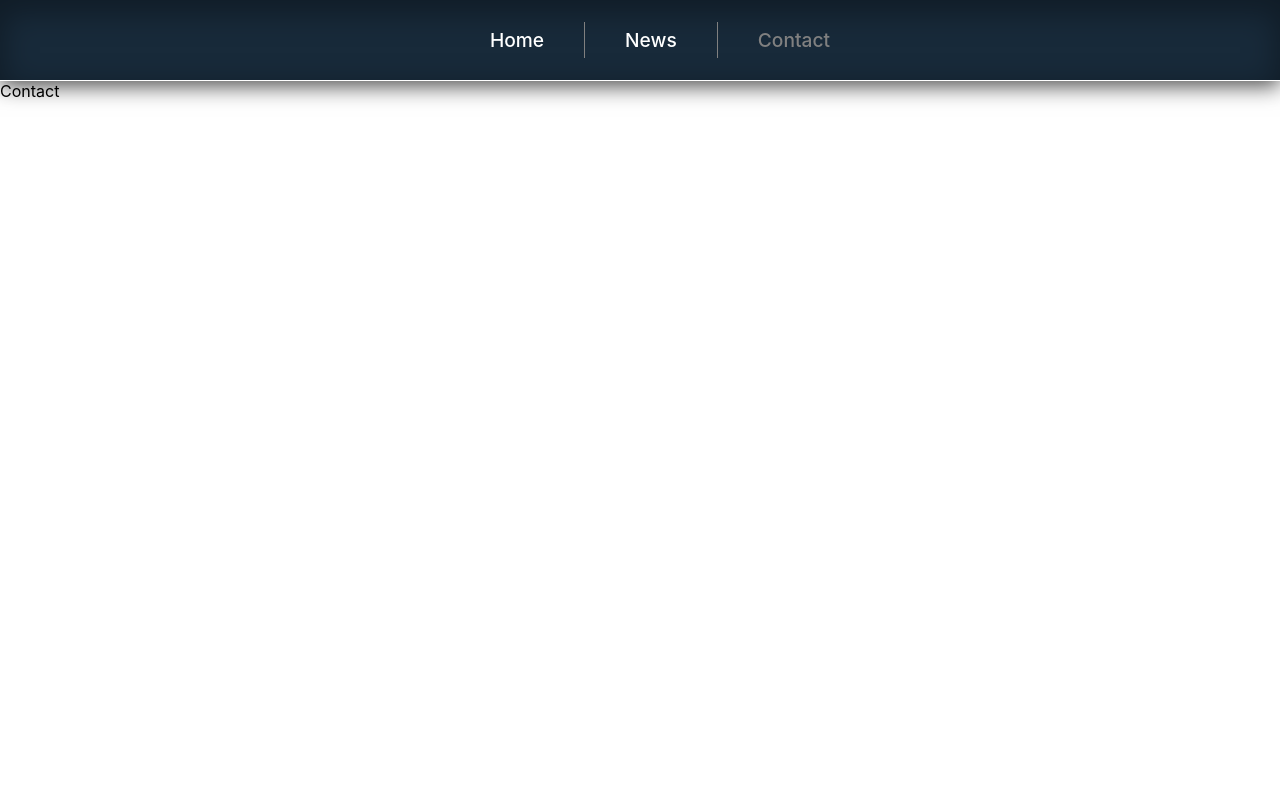
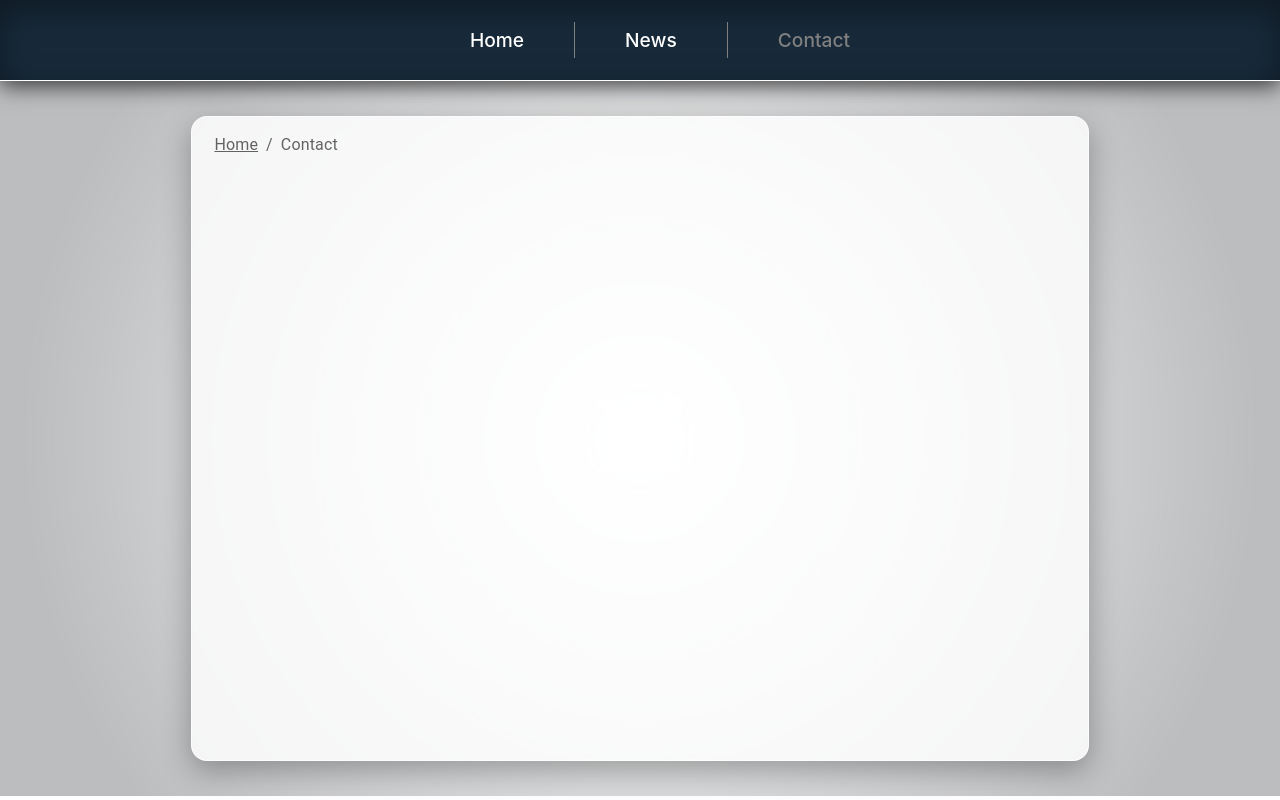
Before and after one commit to Miicy/news-feature, a React (Create React App) app: page /contact in a window 1280 px wide. Built offline with nearby package versions, Linux system fonts and the light colour scheme.

Commit message:
page layout, and breadcrumbs added

```diff
--- a/src/App.css
+++ b/src/App.css
@@ -1,6 +1,7 @@
 .App {
 	text-align: center;
 	margin: 0;
+	height: 100vh;
 }
 .body {
 	font-family: "montserrat";
@@ -8,5 +9,37 @@
 
 .hover:hover {
 	color: grey;
-  transition: "color 0.3s",
+	transition: "color 0.3s";
 }
+
+.pageCover {
+	height: calc(100vh - 85px);
+	width: 100%;
+	background-image: url("./media/gradient.jpg");
+	margin: 0;
+	background-size: cover;
+	background-repeat: no-repeat;
+	background-position: center;
+	position: relative;
+	display: flex;
+	justify-content: center;
+	align-items: center;
+	z-index: 1;
+}
+
+.pageContainer {
+	margin-top: 5%;
+	margin-bottom: 5%;
+	position: absolute;
+	width: 70%;
+	min-width: 300px;
+	height: 90%;
+	/* height: auto; */
+	background-color: rgba(255, 255, 255, 0.83);
+	border-radius: 16px;
+	border: 1px solid rgba(255, 255, 255, 0.73);
+	box-shadow: 0 10px 30px rgba(0, 0, 0, 0.3);
+	display: flex;
+	justify-content: center;
+	z-index: 10;
+}
--- a/src/App.js
+++ b/src/App.js
@@ -15,11 +15,15 @@ function App() {
 		<ThemeProvider theme={theme}>
 			<BrowserRouter>
 				<Header />
-				<Routes>
-					<Route path="/*" element={<Home />} />
-					<Route path="/news" element={<News />} />
-					<Route path="/contact" element={<Contact />} />
-				</Routes>
+				<div className="pageCover">
+					<div className="pageContainer">
+						<Routes>
+							<Route path="/*" element={<Home />} />
+							<Route path="/news" element={<News />} />
+							<Route path="/contact" element={<Contact />} />
+						</Routes>
+					</div>
+				</div>
 				{/* <LoadingModal />
 				<NotificationContainer /> */}
 			</BrowserRouter>
--- a/src/components/common/ModalMenu.js
+++ b/src/components/common/ModalMenu.js
@@ -8,7 +8,7 @@ function ModalMenu({ headerStyles, menuOpen, toggleMenu }) {
 		container: {
 			marginTop: "0",
 			backgroundColor: "#455059",
-			height: "calc(100vh - 120px)",
+			height: "calc(100vh - 85px)",
 			width: "100%",
 			boxShadow: "inset 0px 5px 31px 3px rgba(0,0,0,0.34)",
 		},
--- a/src/components/layout/Header.js
+++ b/src/components/layout/Header.js
@@ -42,7 +42,7 @@ function Header() {
 		},
 		navLi: {
 			display: "inline-block",
-			margin: "0 40px",
+			margin: "0 50px",
 			cursor: "pointer",
 			color: "white",
 			fontWeight: "450",
@@ -66,7 +66,7 @@ function Header() {
             height:"100%",
             width:"100%",
 			position: "absolute",
-			marginTop: "120px",
+			marginTop: "125px",
             zIndex: 1,
 
 		},
--- a/src/pages/Contact.js
+++ b/src/pages/Contact.js
@@ -1,9 +1,31 @@
-import React from 'react'
+import { Breadcrumbs, useMediaQuery } from "@mui/material";
+import Link from "@mui/material/Link";
+import { isMobile } from "react-device-detect";
 
 function Contact() {
-  return (
-    <div>Contact</div>
-  )
+  const isScreenSmall = useMediaQuery("(max-width: 500px)");
+
+	const contactPageStyles = {
+		container: {
+			width: "95%",
+		},
+    breadcrumbs:{
+      width: "100%",
+      display: "flex",
+      justifyContent: (isScreenSmall || isMobile) ? "center" : "initial"
+    }
+	};
+	return (
+		<div style={contactPageStyles.container}>
+			<div style={contactPageStyles.breadcrumbs}>
+				<Breadcrumbs aria-label="breadcrumb">
+					<Link color="inherit" href="/">
+						Home
+					</Link>
+					<p color="textPrimary">Contact</p>
+				</Breadcrumbs>
+			</div>
+		</div>
+	);
 }
-
-export default Contact
+export default Contact;
--- a/src/pages/News.js
+++ b/src/pages/News.js
@@ -1,9 +1,31 @@
-import React from 'react'
+import { Breadcrumbs, useMediaQuery } from "@mui/material";
+import Link from "@mui/material/Link";
+import { isMobile } from "react-device-detect";
 
 function News() {
-  return (
-    <div>News</div>
-  )
+	const isScreenSmall = useMediaQuery("(max-width: 500px)");
+	const newsPageStyles = {
+		container: {
+			width: "95%",
+		},
+		breadcrumbs: {
+			width: "100%",
+			display: "flex",
+			justifyContent: isScreenSmall || isMobile ? "center" : "initial",
+		},
+	};
+	return (
+		<div style={newsPageStyles.container}>
+			<div style={newsPageStyles.breadcrumbs}>
+				<Breadcrumbs aria-label="breadcrumb">
+					<Link color="inherit" href="/">
+						Home
+					</Link>
+					<p color="textPrimary">News</p>
+				</Breadcrumbs>
+			</div>
+		</div>
+	);
 }
 
-export default News
+export default News;
--- a/src/theme/themeDesign.js
+++ b/src/theme/themeDesign.js
@@ -1,5 +1,4 @@
 import { createTheme } from "@mui/material";
-import { grey } from "@mui/material/colors";
 
 const getDesignTokens = (mode) => ({
 	palette: {
```
Also changed, not shown: src/index.css (line endings or trailing spaces), src/media/gradient.jpg (added).
